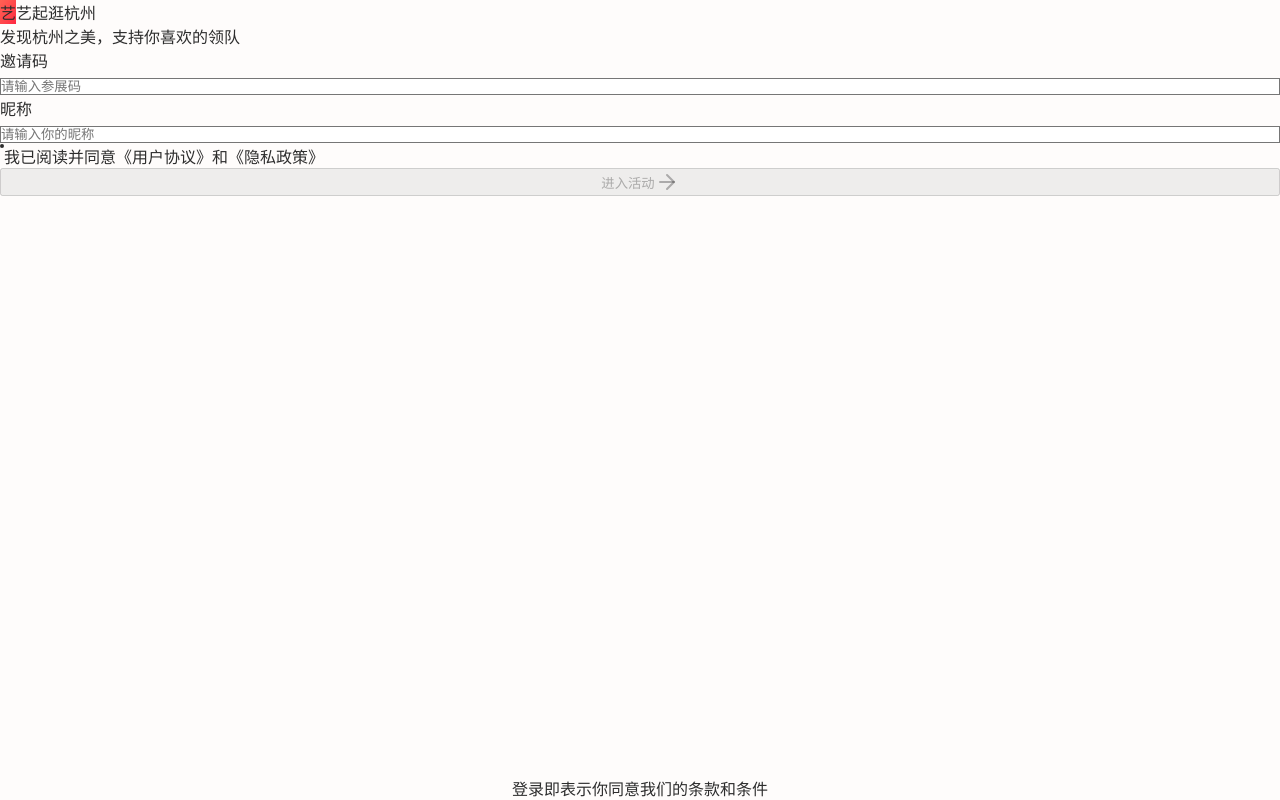
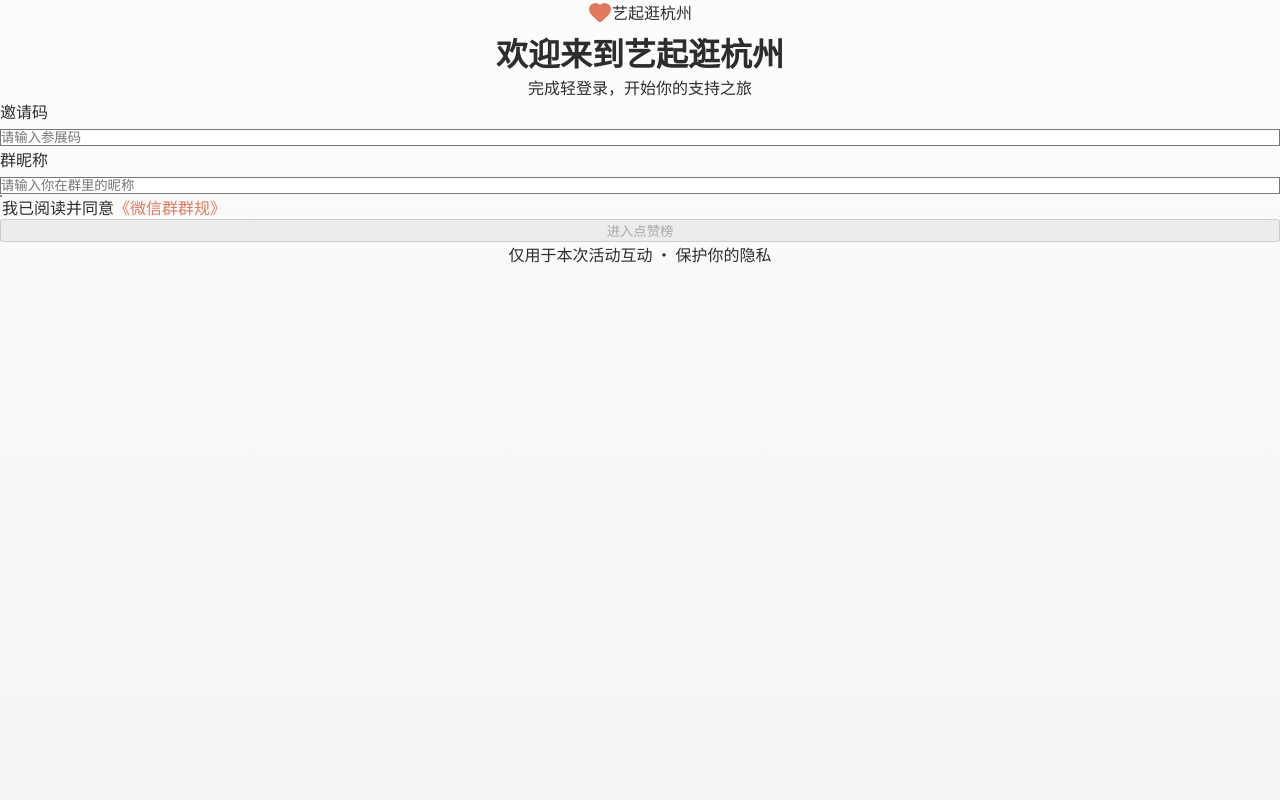
Before and after one commit to doyourbestt/hangzhou-exhibition, a React (Vite) app: page / in a window 1280 px wide. Built offline with nearby package versions, Linux system fonts and the light colour scheme.

Commit message:
fix: 协议改为微信群群规（手动狗头）

```diff
--- a/src/components/auth/LoginPage.tsx
+++ b/src/components/auth/LoginPage.tsx
@@ -1,6 +1,6 @@
 import { useState } from 'react';
-import { motion, AnimatePresence } from 'framer-motion';
-import { ArrowRight, Check } from 'lucide-react';
+import { motion } from 'framer-motion';
+import { Check, Heart } from 'lucide-react';
 
 interface LoginPageProps {
   onLogin: (inviteCode: string, nickname: string) => void;
@@ -25,156 +25,118 @@ export const LoginPage = ({ onLogin }: LoginPageProps) => {
   const isValid = inviteCode.length >= 4 && nickname.length >= 2;
 
   return (
-    <div className="min-h-screen bg-[#FEFCFB] flex flex-col">
-      {/* 顶部安全区适配 */}
-      <div className="h-[env(safe-area-inset-top)] bg-[#FEFCFB]" />
-
-      {/* 主内容区 */}
-      <div className="flex-1 flex flex-col px-5">
-        {/* Logo区 */}
+    <div className="min-h-screen bg-gradient-to-b from-[#FDFCFB] to-[#F7F5F3]">
+      <div className="max-w-sm mx-auto px-5 pt-16 pb-10">
+        {/* 1）顶部品牌区 */}
         <motion.div
-          initial={{ opacity: 0, y: -20 }}
+          initial={{ opacity: 0, y: -15 }}
           animate={{ opacity: 1, y: 0 }}
           transition={{ duration: 0.5 }}
-          className="pt-12 pb-8"
+          className="text-center mb-10"
         >
-          <div className="flex items-center gap-2 mb-3">
-            <div className="w-8 h-8 rounded-lg bg-gradient-to-br from-[#FF6154] to-[#FF2442] flex items-center justify-center shadow-lg shadow-red-100">
-              <span className="text-white text-lg font-bold">艺</span>
+          <div className="inline-flex items-center gap-2 mb-2">
+            <Heart className="w-3.5 h-3.5 text-[#E07A5F]" fill="#E07A5F" />
+            <span className="text-xs text-gray-400 tracking-wider">艺起逛杭州</span>
           </div>
-            <span className="text-xl font-bold text-gray-800">艺起逛杭州</span>
-          </div>
-          <p className="text-sm text-gray-500">发现杭州之美，支持你喜欢的领队</p>
         </motion.div>
 
-        {/* 表单区 */}
+        {/* 2）欢迎文案区 */}
         <motion.div
-          initial={{ opacity: 0, y: 20 }}
+          initial={{ opacity: 0, y: 15 }}
           animate={{ opacity: 1, y: 0 }}
           transition={{ duration: 0.5, delay: 0.1 }}
-          className="space-y-4"
+          className="text-center mb-8"
         >
-          {/* 邀请码输入 */}
-          <div className="space-y-2">
-            <label className="text-sm font-medium text-gray-700">邀请码</label>
-            <div className="relative">
+          <h1 className="text-2xl font-medium text-gray-800 mb-2">
+            欢迎来到艺起逛杭州
+          </h1>
+          <p className="text-sm text-gray-400">
+            完成轻登录，开始你的支持之旅
+          </p>
+        </motion.div>
+
+        {/* 3）登录表单卡片区 */}
+        <motion.div
+          initial={{ opacity: 0, y: 20, scale: 0.98 }}
+          animate={{ opacity: 1, y: 0, scale: 1 }}
+          transition={{ duration: 0.5, delay: 0.2 }}
+          className="bg-white rounded-3xl shadow-sm shadow-gray-100/80 p-5 mb-6"
+        >
+          {/* A. 邀请码输入 */}
+          <div className="mb-4">
+            <label className="block text-xs text-gray-500 mb-2 ml-1">邀请码</label>
             <input
               type="text"
               value={inviteCode}
               onChange={(e) => setInviteCode(e.target.value)}
               placeholder="请输入参展码"
-                maxLength={20}
-                className="w-full px-4 py-3.5 bg-white border border-gray-200 rounded-xl text-base text-gray-800 placeholder-gray-400 outline-none focus:border-red-300 focus:ring-2 focus:ring-red-100 transition-all"
+              className="w-full px-4 py-3 bg-gray-50 border border-gray-100 rounded-xl text-sm text-gray-700 placeholder-gray-300 outline-none focus:ring-2 focus:ring-[#E07A5F]/20 focus:border-[#E07A5F]/30 transition-all"
             />
-              {inviteCode.length > 0 && (
-                <button
-                  onClick={() => setInviteCode('')}
-                  className="absolute right-3 top-1/2 -translate-y-1/2 w-5 h-5 rounded-full bg-gray-200 flex items-center justify-center hover:bg-gray-300 transition-colors"
-                >
-                  <span className="text-gray-500 text-xs">✕</span>
-                </button>
-              )}
-            </div>
           </div>
 
-          {/* 昵称输入 */}
-          <div className="space-y-2">
-            <label className="text-sm font-medium text-gray-700">昵称</label>
-            <div className="relative">
+          {/* B. 群昵称输入 */}
+          <div className="mb-5">
+            <label className="block text-xs text-gray-500 mb-2 ml-1">群昵称</label>
             <input
               type="text"
               value={nickname}
               onChange={(e) => setNickname(e.target.value)}
-                placeholder="请输入你的昵称"
-                maxLength={10}
-                className="w-full px-4 py-3.5 bg-white border border-gray-200 rounded-xl text-base text-gray-800 placeholder-gray-400 outline-none focus:border-red-300 focus:ring-2 focus:ring-red-100 transition-all"
+              placeholder="请输入你在群里的昵称"
+              className="w-full px-4 py-3 bg-gray-50 border border-gray-100 rounded-xl text-sm text-gray-700 placeholder-gray-300 outline-none focus:ring-2 focus:ring-[#E07A5F]/20 focus:border-[#E07A5F]/30 transition-all"
             />
-              {nickname.length > 0 && (
-                <button
-                  onClick={() => setNickname('')}
-                  className="absolute right-3 top-1/2 -translate-y-1/2 w-5 h-5 rounded-full bg-gray-200 flex items-center justify-center hover:bg-gray-300 transition-colors"
-                >
-                  <span className="text-gray-500 text-xs">✕</span>
-                </button>
-              )}
-            </div>
           </div>
 
-          {/* 协议勾选 */}
+          {/* C. 协议勾选 */}
           <div
-            className="flex items-start gap-3 pt-1 cursor-pointer"
+            className="flex items-start gap-2.5 mb-5 cursor-pointer select-none"
             onClick={() => setAgreed(!agreed)}
           >
-            <div className={`w-5 h-5 rounded-full border-2 flex items-center justify-center transition-all mt-0.5 ${
+            <div className={`w-4 h-4 rounded-full border flex items-center justify-center transition-all mt-0.5 flex-shrink-0 ${
               agreed
-                ? 'bg-red-500 border-red-500'
+                ? 'bg-[#E07A5F] border-[#E07A5F]'
                 : 'border-gray-300 bg-white'
             }`}>
-              <AnimatePresence>
-                {agreed && (
-                  <motion.div
-                    initial={{ scale: 0 }}
-                    animate={{ scale: 1 }}
-                    exit={{ scale: 0 }}
-                    transition={{ duration: 0.15 }}
-                  >
-                    <Check className="w-3 h-3 text-white" strokeWidth={3} />
-                  </motion.div>
-                )}
-              </AnimatePresence>
+              {agreed && <Check className="w-2.5 h-2.5 text-white" strokeWidth={3} />}
             </div>
-            <p className="text-xs text-gray-500 leading-relaxed flex-1">
+            <p className="text-xs text-gray-400 leading-relaxed">
               我已阅读并同意
-              <span className="text-red-500">《用户协议》</span>
-              和
-              <span className="text-red-500">《隐私政策》</span>
+              <span className="text-[#E07A5F]">《微信群群规》</span>
             </p>
           </div>
 
-          {/* 登录按钮 */}
-          <motion.button
+          {/* D. 主按钮 */}
+          <button
             onClick={handleSubmit}
             disabled={!isValid || !agreed || isSubmitting}
-            whileTap={{ scale: 0.98 }}
-            className={`w-full py-3.5 rounded-xl font-medium text-sm flex items-center justify-center gap-2 transition-all mt-2 ${
+            className={`w-full py-3.5 rounded-xl text-sm font-medium transition-all flex items-center justify-center gap-2 ${
               isValid && agreed && !isSubmitting
-                ? 'bg-gradient-to-r from-[#FF6154] to-[#FF2442] text-white shadow-lg shadow-red-200 active:shadow-md'
+                ? 'bg-[#E07A5F] text-white shadow-md shadow-[#E07A5F]/20 active:scale-[0.98]'
                 : 'bg-gray-100 text-gray-400'
             }`}
           >
             {isSubmitting ? (
               <>
-                <motion.div
-                  animate={{ rotate: 360 }}
-                  transition={{ duration: 0.8, repeat: Infinity, ease: 'linear' }}
-                  className="w-4 h-4 border-2 border-white/30 border-t-white rounded-full"
-                />
-                <span>登录中...</span>
+                <div className="w-4 h-4 border-2 border-white/30 border-t-white rounded-full animate-spin" />
+                <span>正在进入...</span>
               </>
             ) : (
-              <>
-                <span>进入活动</span>
-                <ArrowRight className="w-4 h-4" />
-              </>
+              <span>进入点赞榜</span>
             )}
-          </motion.button>
+          </button>
         </motion.div>
 
-        {/* 底部装饰 */}
+        {/* 4）底部轻说明区 */}
         <motion.div
           initial={{ opacity: 0 }}
           animate={{ opacity: 1 }}
-          transition={{ delay: 0.3 }}
-          className="mt-auto pt-8 pb-4"
+          transition={{ delay: 0.4 }}
+          className="text-center"
         >
-          <p className="text-center text-xs text-gray-400">
-            登录即表示你同意我们的条款和条件
+          <p className="text-xs text-gray-400">
+            仅用于本次活动互动 · 保护你的隐私
           </p>
         </motion.div>
       </div>
-
-      {/* 底部安全区适配 */}
-      <div className="h-[env(safe-area-inset-bottom)] bg-[#FEFCFB]" />
     </div>
   );
 };
```
Also changed, not shown: 1 other file (tests, documents, lock files or other folders). Lines whose indentation alone changed are shown as unchanged.
